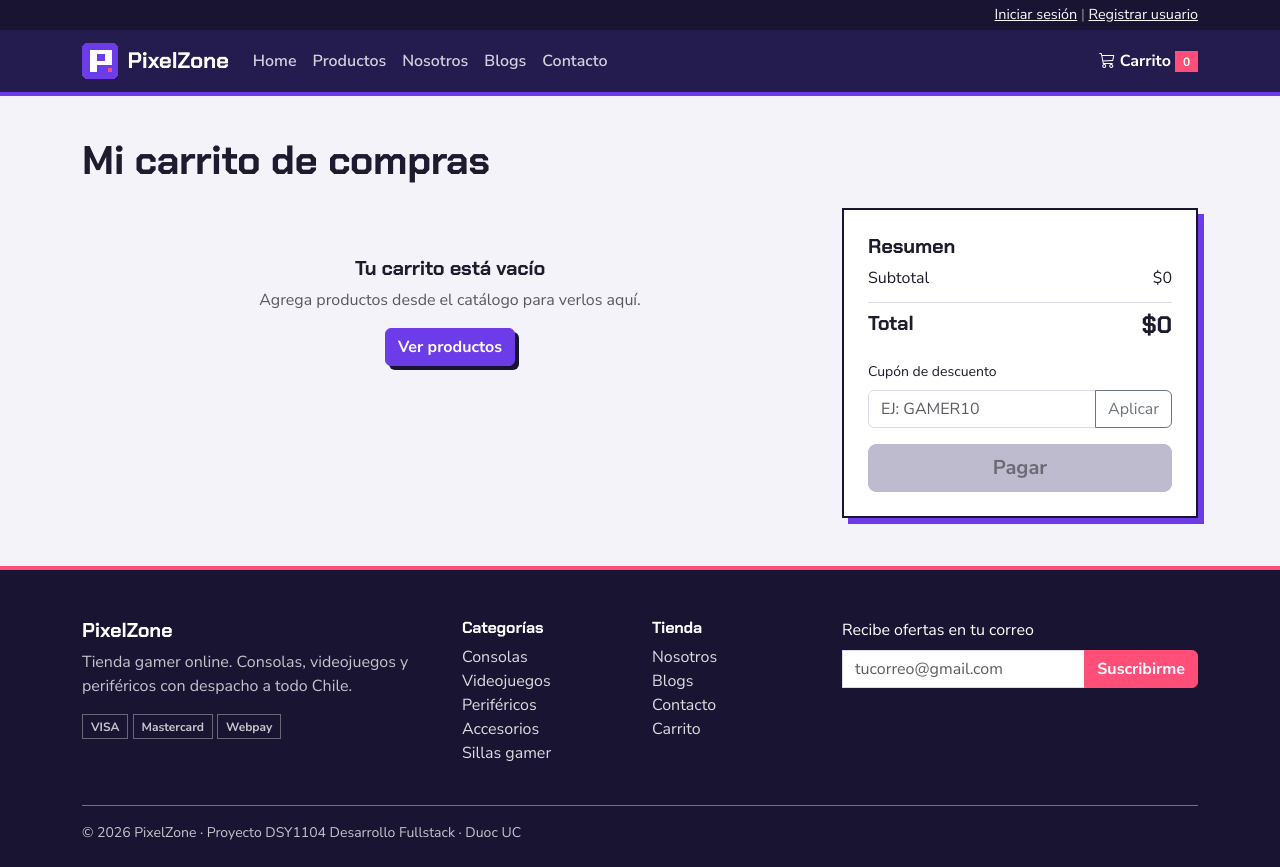
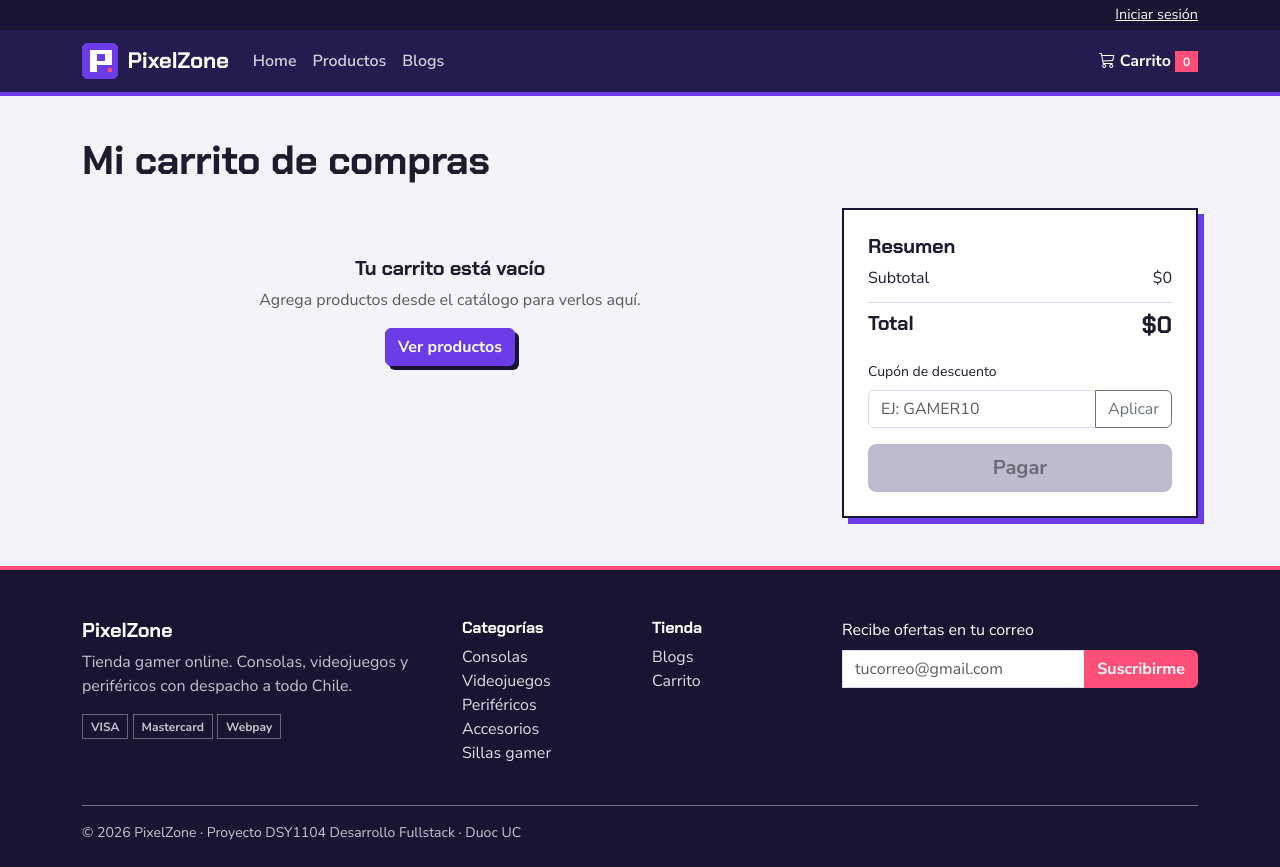
Before and after one commit to SanCristobal777/Proyecto_FullStack, a React (Vite) app in the folder pixelzone/: page /carrito in a window 1280 px wide. Built offline with nearby package versions, Linux system fonts and the light colour scheme.

Commit message:
/creacion de directorio

```diff
--- a/pixelzone/src/App.tsx
+++ b/pixelzone/src/App.tsx
@@ -1,3 +1,4 @@
+import type { ComponentType } from "react";
 import { BrowserRouter, Routes, Route } from "react-router-dom";
 import NavBar from "./components/NavBar";
 import Footer from "./components/Footer";
@@ -7,18 +8,31 @@ import Productos from "./pages/Productos";
 import Producto from "./pages/Producto";
 import Login from "./pages/Login";
 import Carrito from "./pages/Carrito";
+import NoEncontrada from "./pages/NoEncontrada";
+import { paginasActivas } from "./data/directorio";
+
+// Cuando migres una página nueva, la agregas aquí y pones activa: true en el directorio
+const COMPONENTES: Record<string, ComponentType> = {
+  inicio: Inicio,
+  productos: Productos,
+  producto: Producto,
+  login: Login,
+  carrito: Carrito,
+};
 
 export default function App() {
+  const rutas = paginasActivas().filter((p) => COMPONENTES[p.id]);
+
   return (
     <BrowserRouter>
       <CarritoProvider>
         <NavBar />
         <Routes>
-          <Route path="/" element={<Inicio />} />
-          <Route path="/productos" element={<Productos />} />
-          <Route path="/producto/:codigo" element={<Producto />} />
-          <Route path="/login" element={<Login />} />
-          <Route path="/carrito" element={<Carrito />} />
+          {rutas.map((p) => {
+            const Componente = COMPONENTES[p.id];
+            return <Route key={p.id} path={p.ruta} element={<Componente />} />;
+          })}
+          <Route path="*" element={<NoEncontrada />} />
         </Routes>
         <Footer />
       </CarritoProvider>
--- a/pixelzone/src/components/Footer.tsx
+++ b/pixelzone/src/components/Footer.tsx
@@ -2,6 +2,7 @@ import { useState } from "react";
 import type { FormEvent } from "react";
 import { Link } from "react-router-dom";
 import { CATEGORIAS } from "../data/datos";
+import { estaActiva, paginasEn } from "../data/directorio";
 
 const DOMINIOS_PERMITIDOS = ["@duoc.cl", "@profesor.duoc.cl", "@gmail.com"];
 
@@ -50,6 +51,7 @@ export default function Footer() {
             </p>
           </div>
 
+          {estaActiva("productos") && (
             <div className="col-6 col-md-2">
               <p className="h6 text-white">Categorías</p>
               <ul className="list-unstyled">
@@ -62,22 +64,16 @@ export default function Footer() {
                 ))}
               </ul>
             </div>
+          )}
 
           <div className="col-6 col-md-2">
             <p className="h6 text-white">Tienda</p>
             <ul className="list-unstyled">
-              <li>
-                <Link to="/nosotros">Nosotros</Link>
+              {paginasEn("footer").map((p) => (
+                <li key={p.id}>
+                  <Link to={p.ruta}>{p.titulo}</Link>
                 </li>
-              <li>
-                <Link to="/blogs">Blogs</Link>
-              </li>
-              <li>
-                <Link to="/contacto">Contacto</Link>
-              </li>
-              <li>
-                <Link to="/carrito">Carrito</Link>
-              </li>
+              ))}
             </ul>
           </div>
 
--- a/pixelzone/src/components/NavBar.tsx
+++ b/pixelzone/src/components/NavBar.tsx
@@ -1,25 +1,28 @@
-import { useState } from "react";
+import { Fragment, useState } from "react";
 import { Link, NavLink } from "react-router-dom";
 import { useCarrito } from "../context/carrito";
+import { estaActiva, paginasEn } from "../data/directorio";
 
 export default function NavBar() {
   const [abierto, setAbierto] = useState(false);
   const { cantidadTotal } = useCarrito();
 
   const cerrar = () => setAbierto(false);
+  const carritoActivo = estaActiva("carrito");
 
   return (
     <header>
       <div className="barra-superior py-1">
         <div className="container d-flex justify-content-end">
           <div className="text-white">
-            <Link to="/login" className="link-light">
-              Iniciar sesión
+            {paginasEn("superior").map((p, i) => (
+              <Fragment key={p.id}>
+                {i > 0 && <span className="text-white-50"> | </span>}
+                <Link to={p.ruta} className="link-light">
+                  {p.titulo}
                 </Link>
-            <span className="text-white-50"> | </span>
-            <Link to="/registro" className="link-light">
-              Registrar usuario
-            </Link>
+              </Fragment>
+            ))}
           </div>
         </div>
       </div>
@@ -33,6 +36,7 @@ export default function NavBar() {
             <img src="/img/logo.svg" alt="" width={36} height={36} /> PixelZone
           </Link>
 
+          {carritoActivo && (
             <Link
               className="boton-carrito ms-auto me-3 d-lg-none"
               to="/carrito"
@@ -41,6 +45,7 @@ export default function NavBar() {
               <i className="bi bi-cart3" aria-hidden="true"></i>{" "}
               <span className="badge">{cantidadTotal}</span>
             </Link>
+          )}
 
           <button
             className="navbar-toggler"
@@ -58,32 +63,21 @@ export default function NavBar() {
             id="menu"
           >
             <ul className="navbar-nav me-auto">
-              <li className="nav-item">
-                <NavLink className="nav-link" to="/" end onClick={cerrar}>
-                  Home
+              {paginasEn("menu").map((p) => (
+                <li className="nav-item" key={p.id}>
+                  <NavLink
+                    className="nav-link"
+                    to={p.ruta}
+                    end={p.ruta === "/"}
+                    onClick={cerrar}
+                  >
+                    {p.titulo}
                   </NavLink>
                 </li>
-              <li className="nav-item">
-                <NavLink className="nav-link" to="/productos" onClick={cerrar}>
-                  Productos
-                </NavLink>
-              </li>
-              <li className="nav-item">
-                <NavLink className="nav-link" to="/nosotros" onClick={cerrar}>
-                  Nosotros
-                </NavLink>
-              </li>
-              <li className="nav-item">
-                <NavLink className="nav-link" to="/blogs" onClick={cerrar}>
-                  Blogs
-                </NavLink>
-              </li>
-              <li className="nav-item">
-                <NavLink className="nav-link" to="/contacto" onClick={cerrar}>
-                  Contacto
-                </NavLink>
-              </li>
+              ))}
             </ul>
+
+            {carritoActivo && (
               <Link
                 className="boton-carrito d-none d-lg-inline-block"
                 to="/carrito"
@@ -92,6 +86,7 @@ export default function NavBar() {
                 <i className="bi bi-cart3" aria-hidden="true"></i> Carrito{" "}
                 <span className="badge">{cantidadTotal}</span>
               </Link>
+            )}
           </div>
         </div>
       </nav>
--- /dev/null
+++ b/pixelzone/src/data/directorio.ts
@@ -0,0 +1,85 @@
+export type Zona = "superior" | "menu" | "footer";
+
+export interface Pagina {
+  id: string;
+  ruta: string;
+  titulo: string;
+  activa: boolean; // true = visible y con ruta, false = apagada
+  zonas: Zona[]; // dónde aparece el enlace ([] = no aparece en menús)
+}
+
+// El orden de esta lista es el orden en que salen los enlaces
+export const DIRECTORIO: Pagina[] = [
+  { id: "inicio", ruta: "/", titulo: "Home", activa: true, zonas: ["menu"] },
+  {
+    id: "productos",
+    ruta: "/productos",
+    titulo: "Productos",
+    activa: true,
+    zonas: ["menu"],
+  },
+  {
+    id: "producto",
+    ruta: "/producto/:codigo",
+    titulo: "Detalle de producto",
+    activa: true,
+    zonas: [],
+  },
+  {
+    id: "nosotros",
+    ruta: "/nosotros",
+    titulo: "Nosotros",
+    activa: false,
+    zonas: ["menu", "footer"],
+  },
+  {
+    id: "blogs",
+    ruta: "/blogs",
+    titulo: "Blogs",
+    activa: true,
+    zonas: ["menu", "footer"],
+  },
+  {
+    id: "blog",
+    ruta: "/blogs/:id",
+    titulo: "Detalle de blog",
+    activa: false,
+    zonas: [],
+  },
+  {
+    id: "contacto",
+    ruta: "/contacto",
+    titulo: "Contacto",
+    activa: false,
+    zonas: ["menu", "footer"],
+  },
+  {
+    id: "carrito",
+    ruta: "/carrito",
+    titulo: "Carrito",
+    activa: true,
+    zonas: ["footer"],
+  },
+  {
+    id: "login",
+    ruta: "/login",
+    titulo: "Iniciar sesión",
+    activa: true,
+    zonas: ["superior"],
+  },
+  {
+    id: "registro",
+    ruta: "/registro",
+    titulo: "Registrar usuario",
+    activa: false,
+    zonas: ["superior"],
+  },
+];
+
+export const paginasActivas = () => DIRECTORIO.filter((p) => p.activa);
+
+export const paginasEn = (zona: Zona) =>
+  paginasActivas().filter((p) => p.zonas.includes(zona));
+
+export const estaActiva = (id: string) =>
+  DIRECTORIO.some((p) => p.id === id && p.activa);
--- a/pixelzone/src/pages/Inicio.tsx
+++ b/pixelzone/src/pages/Inicio.tsx
@@ -1,6 +1,7 @@
 import { useMemo } from "react";
 import TarjetaProducto from "../components/TarjetaProducto";
 import { CATEGORIAS } from "../data/datos";
+import { estaActiva } from "../data/directorio";
 import { obtenerProductos } from "../utils/almacen";
 import { Link } from "react-router-dom";
 
@@ -10,33 +11,46 @@ const datos = [
   { valor: "10%", texto: "de descuento con GAMER10" },
 ];
 
-
 export default function Inicio() {
   const destacados = useMemo(() => {
     const disponibles = obtenerProductos().filter((p) => p.stock > 0);
-  return CATEGORIAS.flatMap((c) => disponibles.filter((p) => p.categoria === c).slice(0, 2)).slice(0, 8);
+    return CATEGORIAS.flatMap((c) =>
+      disponibles.filter((p) => p.categoria === c).slice(0, 2),
+    ).slice(0, 8);
   }, []);
+
   return (
     <main>
       <section className="hero">
         <div className="container py-5">
           <div className="row align-items-center g-5">
             <div className="col-lg-6">
-              <h1 className="mb-3">Consolas, juegos y periféricos para jugar mejor</h1>
+              <h1 className="mb-3">
+                Consolas, juegos y periféricos para jugar mejor
+              </h1>
               <p className="lead mb-4">
-                PixelZone es una tienda gamer online. Encuentra lo último en consolas,
-                videojuegos y accesorios, con stock real y despacho a todo Chile.
+                PixelZone es una tienda gamer online. Encuentra lo último en
+                consolas, videojuegos y accesorios, con stock real y despacho a
+                todo Chile.
               </p>
               <div className="d-flex flex-wrap gap-3">
                 <Link to="/productos" className="btn btn-coral btn-lg">
-                  <i className="bi bi-grid-3x3-gap" aria-hidden="true"></i> Ver productos
+                  <i className="bi bi-grid-3x3-gap" aria-hidden="true"></i> Ver
+                  productos
                 </Link>
-                <Link to="/blogs" className="btn btn-outline-light btn-lg">Leer el blog</Link>
+                {estaActiva("blogs") && (
+                  <Link to="/blogs" className="btn btn-outline-light btn-lg">
+                    Leer el blog
+                  </Link>
+                )}
               </div>
 
               <dl className="hero-datos row mt-5 pt-3 mb-0">
                 {datos.map((d) => (
-                  <div key={d.texto} className="col-4 d-flex flex-column-reverse">
+                  <div
+                    key={d.texto}
+                    className="col-4 d-flex flex-column-reverse"
+                  >
                     <dt>{d.texto}</dt>
                     <dd>{d.valor}</dd>
                   </div>
@@ -59,7 +73,9 @@ export default function Inicio() {
 
       <section className="container" aria-labelledby="titulo-destacados">
         <div className="d-flex justify-content-between align-items-end titulo-pagina">
-          <h2 id="titulo-destacados" className="mb-0">Productos destacados</h2>
+          <h2 id="titulo-destacados" className="mb-0">
+            Productos destacados
+          </h2>
           <Link to="/productos">Ver todo el catálogo</Link>
         </div>
         <div className="row row-cols-2 row-cols-md-3 row-cols-lg-4 g-3">
--- /dev/null
+++ b/pixelzone/src/pages/NoEncontrada.tsx
@@ -0,0 +1,17 @@
+import { Link } from "react-router-dom";
+
+export default function NoEncontrada() {
+  return (
+    <main className="container">
+      <div className="titulo-pagina">
+        <h1 className="mb-1">Página no disponible</h1>
+        <p className="text-body-secondary">
+          Esta página no existe o está desactivada.
+        </p>
+        <Link to="/" className="btn btn-coral">
+          Volver al inicio
+        </Link>
+      </div>
+    </main>
+  );
+}
```
Also changed, not shown: 1 other file (tests, documents, lock files or other folders). Lines whose indentation alone changed are shown as unchanged.
